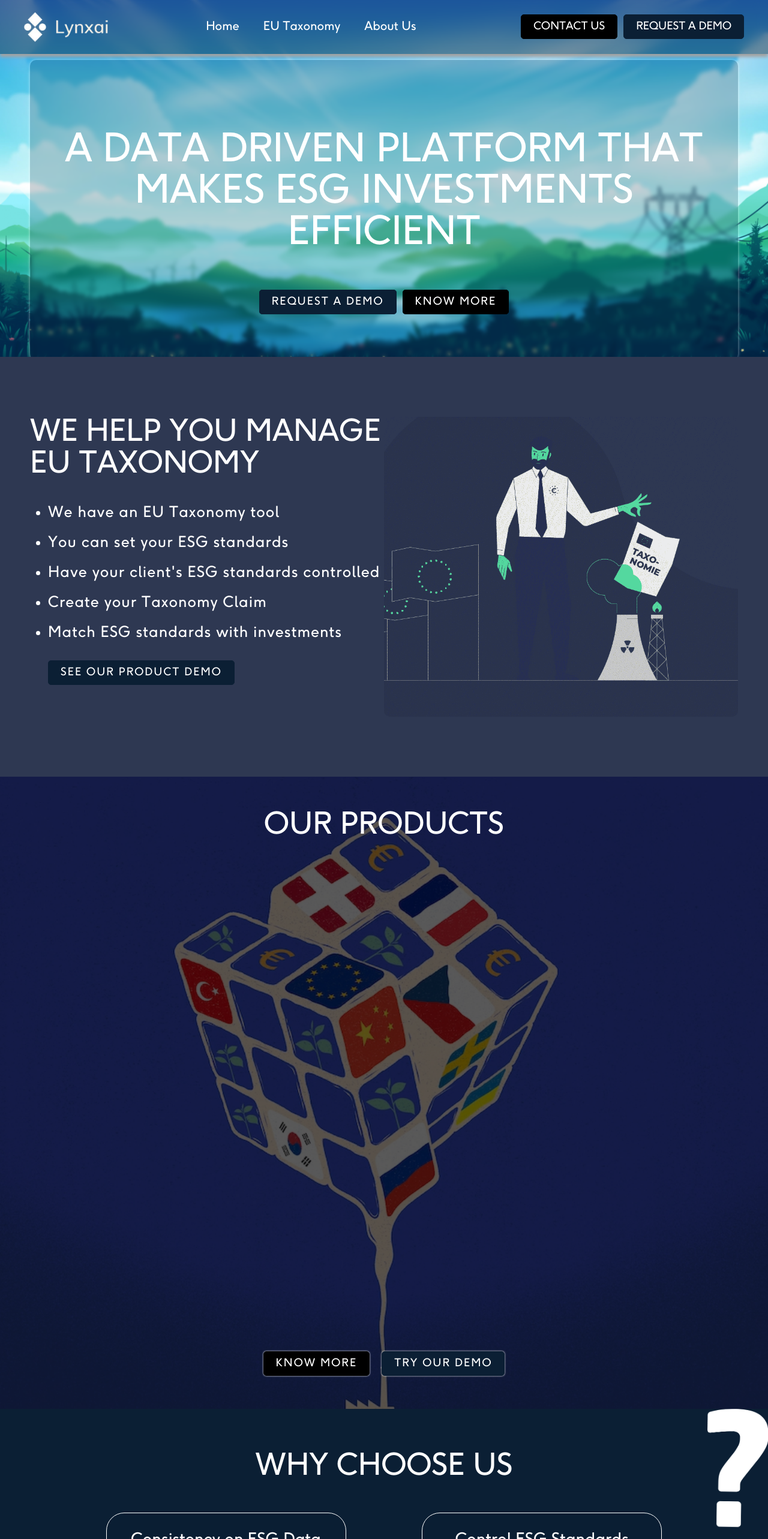
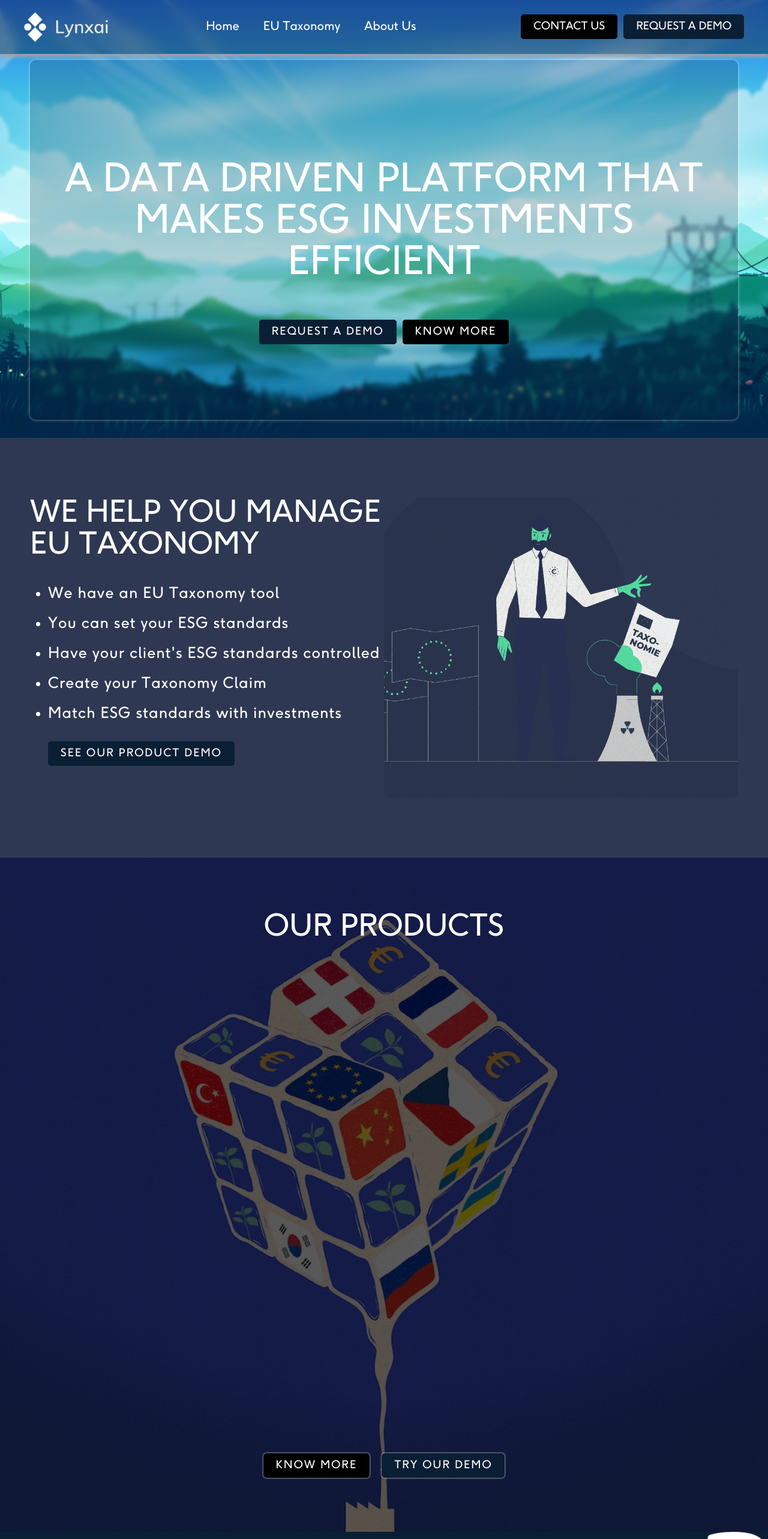
Before and after one commit to SalmanAhmed24/lynxai, a Next.js app: page / in a window 1280 px wide. Shown: the top 2566 px of the page at 60% size. Built offline with nearby package versions, Linux system fonts and the light colour scheme; a web font is replaced by a local one.

Commit message:
removed the extra margins

```diff
--- a/components/chooseUs/chooseUs.scss
+++ b/components/chooseUs/chooseUs.scss
@@ -2,7 +2,7 @@
 	@include flexColCenter;
 	padding: 7rem 5rem 5rem 5rem;
 	position: relative;
-	margin-top: -3.5rem;
+	// margin-top: -3.5rem;
 	// clip-path: polygon(100% 0%, 100% 95%, 50% 100%, 0 95%, 0 0, 50% 5%);
 	position: relative;
 	z-index: 2;
--- a/components/heroSection/hero.scss
+++ b/components/heroSection/hero.scss
@@ -14,7 +14,7 @@
 	}
 	.bg-hero {
 		width: 100%;
-		height: 500px;
+		height: 600px;
 		background-color: transparentize($color: #0b1f34, $amount: 0.8);
 		backdrop-filter: blur(3px);
 		box-shadow: 0 0 5px rgba(255, 255, 255, 0.5);
--- a/components/manageSection/manage.scss
+++ b/components/manageSection/manage.scss
@@ -2,7 +2,7 @@
 	display: flex;
 	flex-wrap: wrap;
 	padding: 10rem 5rem;
-	margin-top: -3.5rem;
+	// margin-top: -3.5rem;
 	// clip-path: polygon(100% 0%, 100% 95%, 50% 100%, 0 95%, 0 0, 50% 5%);
 	background-color: #2e3852;
 	position: relative;
--- a/components/ourProduct/product.scss
+++ b/components/ourProduct/product.scss
@@ -4,7 +4,7 @@
 	position: relative;
 	z-index: 2;
 	overflow: hidden;
-	margin-top: -3.5rem;
+	// margin-top: -3.5rem;
 	background-image: url('../../public/images/eu-tax-b.png');
 	background-size: cover;
 	background-position: center center;
--- a/styles/taxonomy.scss
+++ b/styles/taxonomy.scss
@@ -130,7 +130,7 @@
 }
 .tax-who-con {
 	padding: 10rem 5rem;
-	margin-top: -2.8rem;
+	// margin-top: -2.8rem;
 	background-image: url('../public/images/eu.png');
 	background-position: center center;
 	background-size: cover;
@@ -170,7 +170,7 @@
 	}
 }
 .tax-sol-con {
-	margin-top: -5rem;
+	// margin-top: -5rem;
 	background-image: url('../public/images/bulb.jpg');
 	background-position: center center;
 	background-size: cover;
@@ -238,7 +238,7 @@
 	}
 }
 .tax-del-con {
-	margin-top: -4rem;
+	// margin-top: -4rem;
 	background-image: url('../public/images/deliver.png');
 	background-position: center center;
 	background-size: cover;
```
